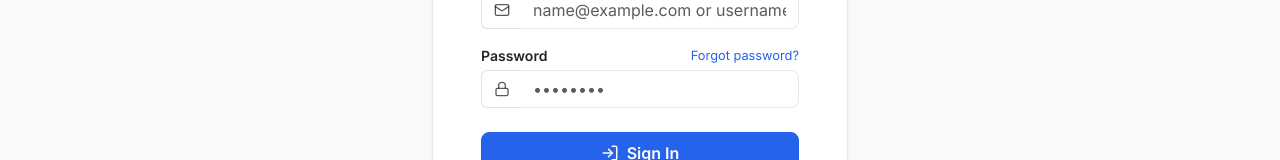
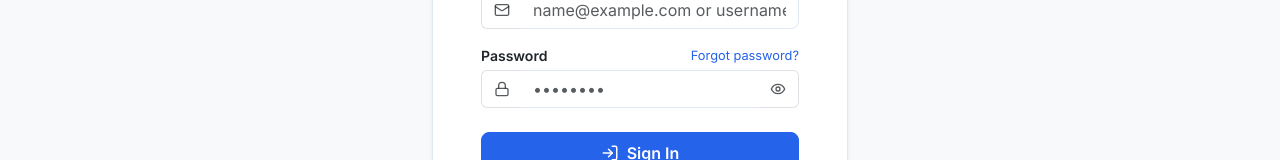
Before and after one commit to hawi3075/SkillBridge, a React (Vite) app in the folder skillbridge/frontend/: page /login in a window 1280 px wide. Shown: the part 392-552 px from the top of the page. Built offline with nearby package versions, Linux system fonts and the light colour scheme; no server answers.

Commit message:
add eye icon

```diff
--- a/skillbridge/frontend/src/pages/auth/LoginPage.jsx
+++ b/skillbridge/frontend/src/pages/auth/LoginPage.jsx
@@ -99,14 +99,24 @@ export const LoginPage = () => {
                   <Lock size={16} />
                 </span>
                 <input
-                  type="password"
-                  className="form-control border-start-0"
+                  type={showPassword ? 'text' : 'password'}
+                  className="form-control border-start-0 border-end-0"
                   placeholder="••••••••"
                   autoComplete="current-password"
                   required
                   value={password}
                   onChange={(e) => setPassword(e.target.value)}
                 />
+                <button
+                  type="button"
+                  className="input-group-text bg-white border-start-0 text-muted"
+                  onClick={() => setShowPassword(v => !v)}
+                  tabIndex={-1}
+                  aria-label={showPassword ? 'Hide password' : 'Show password'}
+                  style={{ cursor: 'pointer' }}
+                >
+                  {showPassword ? <EyeOff size={16} /> : <Eye size={16} />}
+                </button>
               </div>
             </div>
 
--- a/skillbridge/frontend/src/pages/auth/RegisterPage.jsx
+++ b/skillbridge/frontend/src/pages/auth/RegisterPage.jsx
@@ -2,7 +2,7 @@ import React, { useState } from 'react';
 import { Link, useNavigate } from 'react-router-dom';
 import { useAuth } from '../../context/AuthContext';
 import { useToast } from '../../context/ToastContext';
-import { GraduationCap, Mail, Lock, User, UserPlus, AlertCircle, CheckCircle } from 'lucide-react';
+import { GraduationCap, Mail, Lock, User, UserPlus, AlertCircle, CheckCircle, Eye, EyeOff } from 'lucide-react';
 
 export const RegisterPage = () => {
   const { register } = useAuth();
@@ -17,6 +17,7 @@ export const RegisterPage = () => {
     role: 'USER',
     isMentor: false
   });
+  const [showPassword, setShowPassword] = useState(false);
   const [loading, setLoading] = useState(false);
   const [error, setError] = useState('');
 
```
